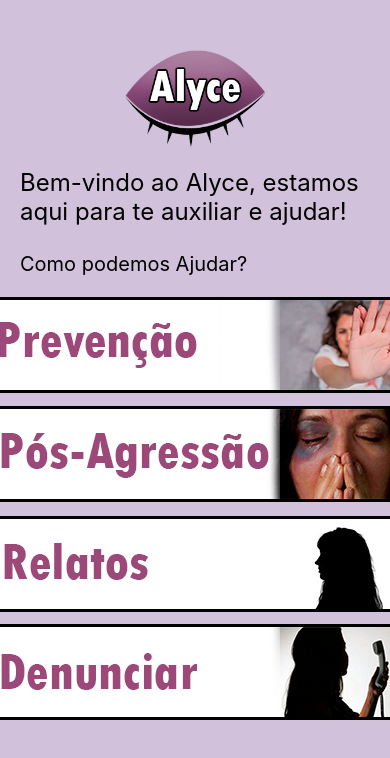
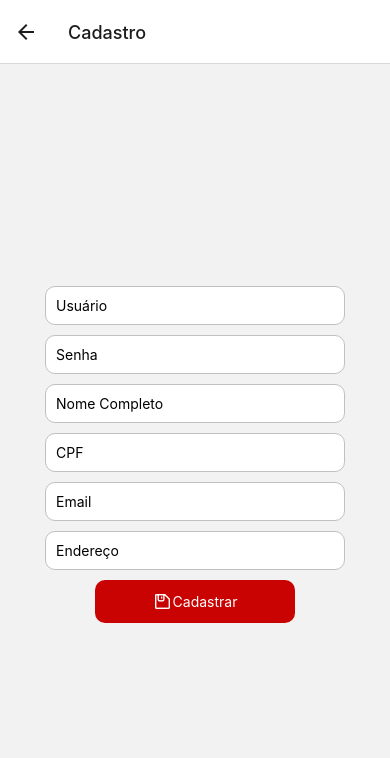
Before and after one commit to Guxtavuh/AppAlyce, a React Native app: screen /Cadastro in a window 390 px wide. Shown: the top 758 px of the page. Built offline with nearby package versions, Linux system fonts and the light colour scheme.

Commit message:
Base tela login e cadastro, navegando entre o app

```diff
--- a/App.tsx
+++ b/App.tsx
@@ -4,6 +4,8 @@ import 'react-native-gesture-handler';
 import {createNativeStackNavigator} from "@react-navigation/native-stack"
 import { StatusBar } from 'expo-status-bar';
 import { StyleSheet, Text, View } from 'react-native';
+import Login from './screens/Login';
+import Cadastro from './screens/Cadastro';
 import Home from "./screens/Home"
 import Prevencao from "./screens/Prevencao";
 
@@ -19,6 +21,8 @@ export default function App() {
 
 <NavigationContainer>
   <Stack.Navigator>
+        <Stack.Screen name="Login" component={Login} options={{headerShown:false}}/>
+        <Stack.Screen name="Cadastro" component={Cadastro}/>
     <Stack.Screen name="Home" component={Home} options={{headerShown:false}}/>
     <Stack.Screen name="Prevencao" component={Prevencao}/>
   </Stack.Navigator>
--- /dev/null
+++ b/screens/Cadastro.tsx
@@ -0,0 +1,106 @@
+import { AntDesign } from "@expo/vector-icons";
+import { View, TextInput, TouchableOpacity, Text, Alert, ImageBackground } from "react-native";
+import { styles } from "./StylesCadastro"
+
+import { useState } from "react";
+
+export default function Cadastro() {
+
+    const [usuario, setUsuario] = useState("");
+    const [senha, setSenha] = useState("");
+    const [nomeCompleto, setNomeCompleto] = useState("");
+    const [cpf, setCPF] = useState("");
+    const [email, setEmail] = useState("");
+    const [endereco, setEndereco] = useState("");
+
+
+
+    return (
+
+        <View style={styles.cadastro}>
+
+            <TextInput
+                placeholder="Usuário"
+                style={styles.caixa}
+                value={usuario}
+                onChangeText={(value) => setUsuario(value)}
+            />
+
+
+            <TextInput
+                placeholder="Senha"
+                style={styles.caixa}
+                secureTextEntry
+                value={senha}
+                onChangeText={(value) => setSenha(value)}
+            />
+            <TextInput
+                placeholder="Nome Completo"
+                style={styles.caixa}
+                value={nomeCompleto}
+                onChangeText={(value) => setNomeCompleto(value)}
+            />
+            <TextInput
+                placeholder="CPF"
+                style={styles.caixa}
+                keyboardType="number-pad"
+                value={cpf}
+                onChangeText={(value) => setCPF(value)}
+            />
+            <TextInput
+                placeholder="Email"
+                style={styles.caixa}
+                keyboardType="email-address"
+                value={email}
+                onChangeText={(value) => setEmail(value)} />
+
+
+            <TextInput
+                placeholder="Endereço"
+                style={styles.caixa}
+                value={endereco}
+                onChangeText={(value) => setEndereco(value)} />
+
+
+            <TouchableOpacity onPress={() =>{
+                efetuarCadastro(usuario,senha,nomeCompleto,cpf,email,endereco)
+            }} style={styles.btncadastro}>
+                <AntDesign name="save" size={20} color="white" />
+                <Text style={{color:"white"}}>Cadastrar</Text>
+            </TouchableOpacity>
+        </View>
+
+    )
+}
+
+
+function efetuarCadastro(usuario:any,senha:any,nome:any, cpf:any, email:any,endereco:any){
+
+    if(usuario=="" ||
+    senha=="" ||
+    nome == "" ||
+    cpf =="" ||
+    email == "" ||
+    endereco=="") {
+        return Alert.alert("Você deve preencher todos os campos");
+    }
+    fetch(`${ipserver}/usuarios/cadastro`,{
+        method:"POST",
+        headers:{
+            accept:"application/json",
+            "content-type":"application/json"
+        },
+        body:JSON.stringify({
+            nomeusuario:usuario,
+            senha:senha,
+            nomecompleto:nome,
+            cpf:cpf,
+            email:email,
+            endereco:endereco
+        })
+    })
+    .then((response)=>response.json())
+    .then((rs)=>console.log(rs))
+    .catch((erro)=>console.error(`Erro ao tentar acessar a api -> ${erro}`))
+
+}
--- /dev/null
+++ b/screens/Login.tsx
@@ -0,0 +1,37 @@
+import { useState } from "react";
+import { AntDesign } from "@expo/vector-icons";
+import { styles } from "./StylesLogin";
+import { Image, ImageBackground, Text, TextInput, TouchableOpacity, View } from "react-native";
+
+export default function Login({navigation}){
+
+    const [usuario,setUsuario] = useState("");
+    const [senha, setSenha] = useState("");
+    return(
+
+        <View style={styles.login}>
+
+
+
+            <TextInput placeholder="Usuario" style={styles.caixa}value={usuario}onChangeText={(value)=>setUsuario(value)}/>
+            <TextInput placeholder="Senha" style={styles.caixa} secureTextEntry value={senha}onChangeText={(value)=>setSenha(value)}/>
+            {/* Botão logar */}
+            <TouchableOpacity onPress={()=>{
+                // efetuarLogin(usuario,senha);
+                navigation.navigate("Home");
+                setUsuario("");
+                setSenha("");
+            }} style={styles.btnlogin}>
+                <AntDesign name="login" size={20} color="white"/>
+                <Text style={{color:"white"}}> Acessar</Text>
+           </TouchableOpacity>
+            {/* Cadastrar */}
+
+            <TouchableOpacity onPress={()=>navigation.navigate("Cadastro")} style={styles.btncadastro}>
+                <AntDesign name="save" size={20} color="white"/>
+                <Text style={{color:"white"}}> Cadastrar</Text>
+            </TouchableOpacity>
+        </View>
+
+    )
+}
--- a/screens/Prevencao.tsx
+++ b/screens/Prevencao.tsx
@@ -70,8 +70,7 @@ export default function Prevencao(){
                 Evite se mudar para longe de sua família caso possua, isso facilita a vida do agressor e o encoraja a revelar esse lado sombrio de si, já que não tem nenhum parente por perto para te ajudar.
                 {'\n'} {'\n'}<Text style={styles.subtitucomo}>APRENDA A FALAR NÃO</Text>{'\n'} {'\n'}
                 Muitas vezes ao ouvir não o agressor se revela, fica totalmente agressivo e irredutível, discordando a todo tempo, gritando e muitas vezes agredindo ou começando com empurrões ou tapas
-                {'\n'} {'\n'} (mas lembre-se é comum ao ouvir uma opinião contraria da sua a pessoa ficar descontente, triste e coisas do tipo, porém atente-se as coisas citadas acima)
-</Text>
+                {'\n'} {'\n'} (mas lembre-se é comum ao ouvir uma opinião contraria da sua a pessoa ficar descontente, triste e coisas do tipo, porém atente-se as coisas citadas acima</Text>
 
 
 
--- /dev/null
+++ b/screens/StylesCadastro.tsx
@@ -0,0 +1,33 @@
+import { StyleSheet } from "react-native";
+
+export const styles = StyleSheet.create({
+    cadastro:{
+        flex:1,
+        justifyContent:"center",
+        alignItems:"center"
+    },
+    caixa:{
+        borderWidth:1,
+        borderColor:"silver",
+        width:300,
+        marginBottom:10,
+        padding:10,
+        backgroundColor:"white",
+        borderRadius:10
+    },
+
+    btncadastro:{
+        flexDirection:"row",
+        width:200,
+        justifyContent:"center",
+        alignItems:"center",
+        backgroundColor:"#c90202",
+        padding:10,
+        borderRadius:10
+
+
+    }
+
+
+
+})
--- /dev/null
+++ b/screens/StylesLogin.tsx
@@ -0,0 +1,40 @@
+import { StyleSheet } from "react-native";
+
+export const styles = StyleSheet.create({
+    login:{
+        flex:1,
+        justifyContent:"center",
+        alignItems:"center"
+    },
+    caixa:{
+        borderWidth:1,
+        borderColor:"silver",
+        width:300,
+        marginBottom:10,
+        padding:10,
+        backgroundColor:"white",
+        borderRadius:10,
+    },
+    btnlogin:{
+        flexDirection:"row",
+        marginTop:20,
+        width:200,
+        justifyContent:"center",
+        alignItems:"center",
+        backgroundColor:"#451f00",
+        marginBottom:20,
+        padding:10,
+        borderRadius:10
+    },
+    btncadastro:{
+        flexDirection:"row",
+        width:200,
+        justifyContent:"center",
+        alignItems:"center",
+        backgroundColor:"#c90202",
+        padding:10,
+        borderRadius:10
+
+
+    }
+})
```
